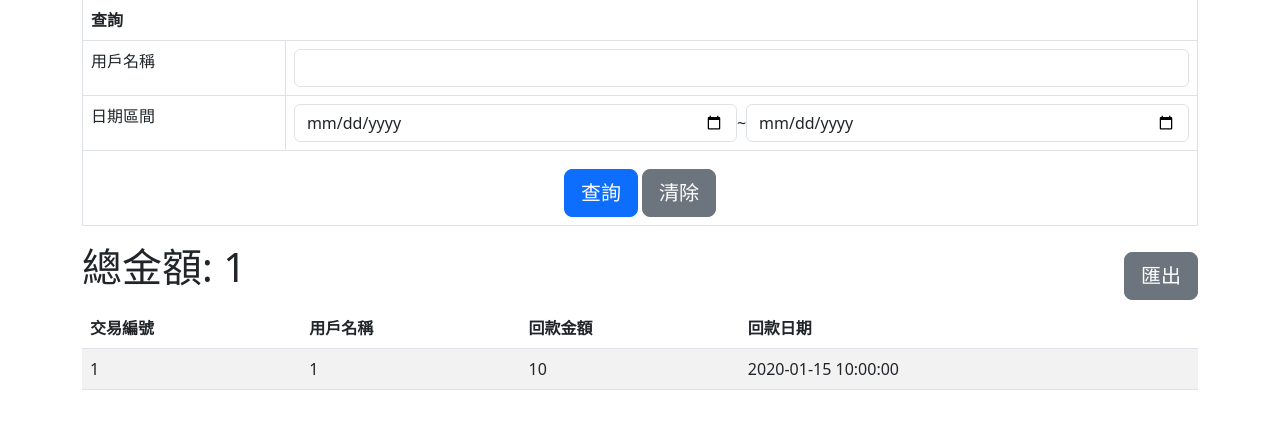
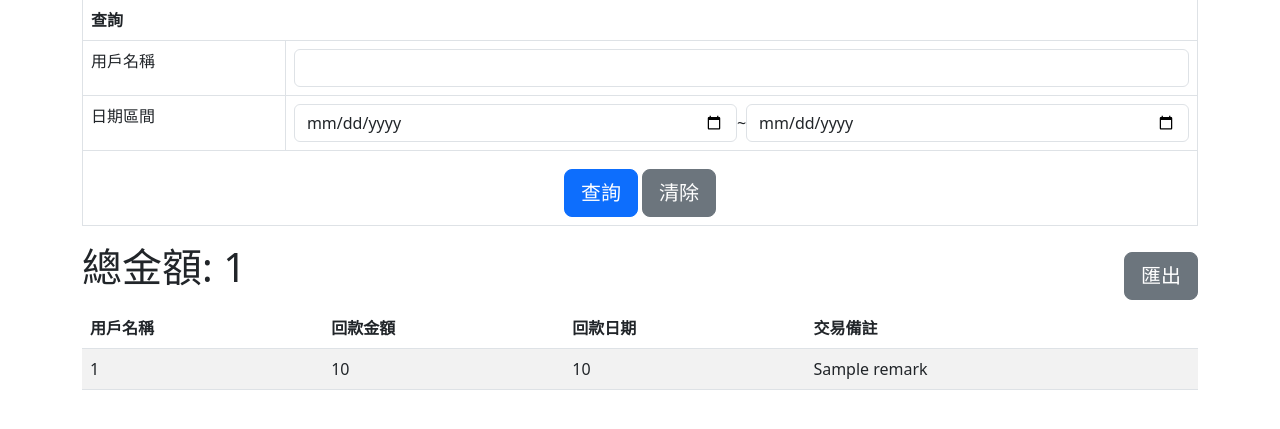
Before and after one commit to simon980224/MarketTrans, a Flask app: template templates/TransResponse.html in a window 1280 px wide. Shown: the part 219-648 px from the top of the page. Run offline with Flask 3, Linux system fonts and the light colour scheme; the template is opened without the code that fills it: most values are stand-ins (such as "Sample title", 1, 10 or a date in 2020); some libraries are stand-ins or nearby versions.

Commit message:
feat: 新增交易備註功能，更新資料庫結構及前端表單以支持備註輸入，並改善交易回應顯示

```diff
--- a/app.py
+++ b/app.py
@@ -32,12 +32,13 @@ def append():
     userId = data.get('newUserId', '').strip() or None
     amount = data.get('newAmount', '').strip() or None
     date = data.get('newDate', '').strip() or None
+    remark = data.get('newRemark', '').strip() or ''
 
     if not TransResponseService.checkUserExists(userId):
         return jsonify(success=False, message='用戶不存在'), 400
 
     try:
-        TransResponseService.addRecord(userId, amount, date)
+        TransResponseService.addRecord(userId, amount, date,remark)
         return jsonify(success=True, message='新增成功'), 200
 
     except Exception as e:
--- a/service/TransResponseService.py
+++ b/service/TransResponseService.py
@@ -16,6 +16,7 @@ def getData(userId=None, startDate=None, endDate=None):
                 User_Id,
                 Trans_Amount,
                 Trans_Date,
+                Remark,
                 Total_Amount
             FROM (
                 SELECT
@@ -81,17 +82,17 @@ def checkUserExists(userId):
         if conn:
             conn.close()
 
-def addRecord(userId, amount, date):
+def addRecord(userId, amount, date,remark):
     try:
         # 連接到 SQLite 資料庫
         conn = sqlite3.connect(DATABASE_PATH)
         cursor = conn.cursor()
 
         sql = '''
-            INSERT INTO TransResponse (Trans_Id, User_Id, Trans_Amount, Trans_Date)
-            VALUES (?, ?, ?, ?)
+            INSERT INTO TransResponse (Trans_Id, User_Id, Trans_Amount, Trans_Date,Remark)
+            VALUES (?, ?, ?, ?,?)
         '''
-        cursor.execute(sql, (getNewTransId(), userId, amount, date))
+        cursor.execute(sql, (getNewTransId(), userId, amount, date,remark))
 
         conn.commit()
 
@@ -139,7 +140,7 @@ def getNewTransId():
             next_number = 1
 
         # 返回新的交易編號，並在前面加上 "req"
-        return f"req_{date_part}_{next_number:03}"
+        return f"res_{date_part}_{next_number:03}"
 
     except sqlite3.Error as e:
         print(f"An error occurred: {e}")
@@ -166,3 +167,5 @@ def getUserData():
     column_names = [description[0] for description in cursor.description]
 
     return [dict(zip(column_names, row)) for row in results]
+
+# print(getData())
--- a/templates/TransResponse.html
+++ b/templates/TransResponse.html
@@ -59,19 +59,19 @@
   <table class="table table-striped">
     <thead>
       <tr>
-        <th>交易編號</th>
         <th>用戶名稱</th>
         <th>回款金額</th>
         <th>回款日期</th>
+        <th>交易備註</th>
       </tr>
     </thead>
     <tbody>
       {% for trans_response in trans_response_data %}
       <tr>
-        <td>{{ trans_response['Trans_Id'] }}</td>
         <td>{{ trans_response['User_Id'] }}</td>
         <td>{{ trans_response['Trans_Amount'] }}</td>
-        <td>{{ trans_response['Trans_Date'] }}</td>
+        <td>{{ trans_response['Trans_Amount'] }}</td>
+        <td>{{ trans_response['Remark'] }}</td>
       </tr>
       {% endfor %}
     </tbody>
@@ -97,15 +97,22 @@
               <form id="addForm">
                 <div class="mb-3">
                   <label for="newUserId" class="form-label">用戶名稱</label>
+                  <label style="color: red;">*</label>
                   <input type="text" class="form-control" id="newUserId" name="newUserId" required>
                 </div>
                 <div class="mb-3">
                   <label for="newAmount" class="form-label">回款金額</label>
+                  <label style="color: red;">*</label>
                   <input type="number" class="form-control" id="newAmount" name="newAmount" required>
                 </div>
                 <div class="mb-3">
                   <label for="newDate" class="form-label">回款日期</label>
+                  <label style="color: red;">*</label>
                   <input type="date" class="form-control" id="newDate" name="newDate" required>
+                </div>
+                <div class="mb-3">
+                  <label for="newRemark" class="form-label">備註</label>
+                  <input type="text" class="form-control" id="newRemark" name="newRemark">
                 </div>
                 <div class="modal-footer">
                   <!-- 提交按鈕 -->
@@ -153,9 +160,9 @@
         const resultsDiv = document.getElementById('results');
         if (data.trans_response_data.length > 0) {
           let content = `<div class="d-flex justify-content-between align-items-center mb-2"><h1>總金額: <span id="totalAmount">${data.trans_response_data[0].Total_Amount}</span></h1><button type="button" class="btn btn-secondary btn-lg" onclick="exportForm()">匯出</button></div>`;
-          content += '<table class="table table-striped"><thead><tr><th>交易編號</th><th>用戶名稱</th><th>回款金額</th><th>回款日期</th></tr></thead><tbody>';
+          content += '<table class="table table-striped"><thead><tr><th>用戶名稱</th><th>回款金額</th><th>回款日期</th><th>交易備註</th></tr></thead><tbody>';
           data.trans_response_data.forEach(record => {
-            content += `<tr><td>${record.Trans_Id}</td><td>${record.User_Id}</td><td>${record.Trans_Amount}</td><td>${record.Trans_Date}</td></tr>`;
+            content += `<tr><td>${record.User_Id}</td><td>${record.Trans_Amount}</td><td>${record.Trans_Date}</td><td>${record.Remark}</td></tr>`;
           });
           content += '</tbody></table>';
           resultsDiv.innerHTML = content;
@@ -190,10 +197,7 @@
   }
 
   function clearAddForm() {
-    document.getElementById('newUserId').value = '';
-    document.getElementById('newAmount').value = '';
-    const today = new Date().toISOString().split('T')[0];
-    document.getElementById('newDate').value = today;
+    document.getElementById('addForm').reset();
   }
 
   function save(event) {
@@ -202,6 +206,7 @@
     const newUserId = document.getElementById('newUserId').value.toUpperCase();
     const newAmount = document.getElementById('newAmount').value;
     const newDate = document.getElementById('newDate').value;
+    const newRemark = document.getElementById('newRemark').value;
 
     if (newUserId && newAmount && newDate) {
       fetch('/TransResponse/append', {
@@ -209,7 +214,7 @@
         headers: {
           'Content-Type': 'application/json'
         },
-        body: JSON.stringify({ newUserId, newAmount, newDate })
+        body: JSON.stringify({ newUserId, newAmount, newDate, newRemark })
       })
         .then(response => response.json())
         .then(data => {
```
Also changed, not shown: Transaction.db.
